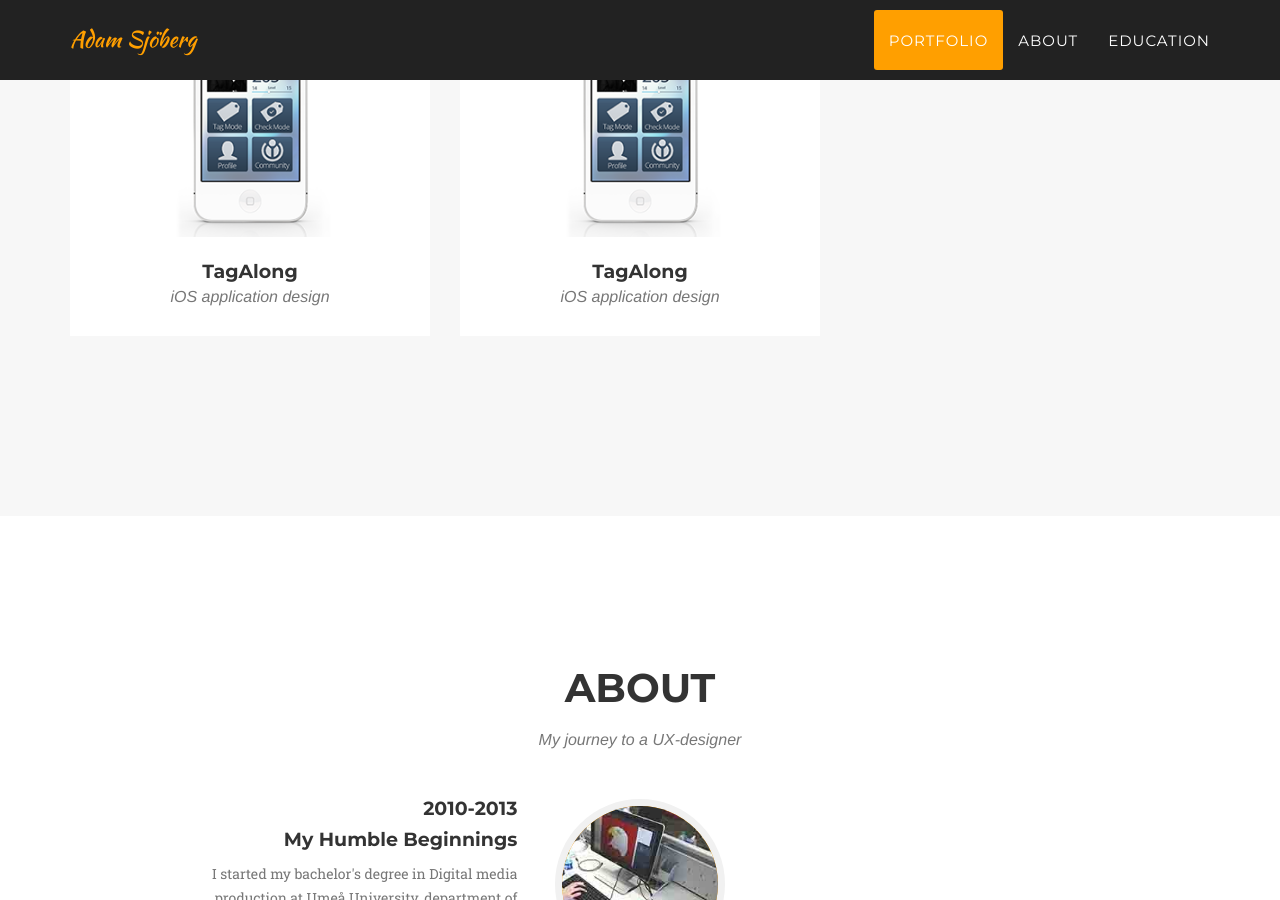
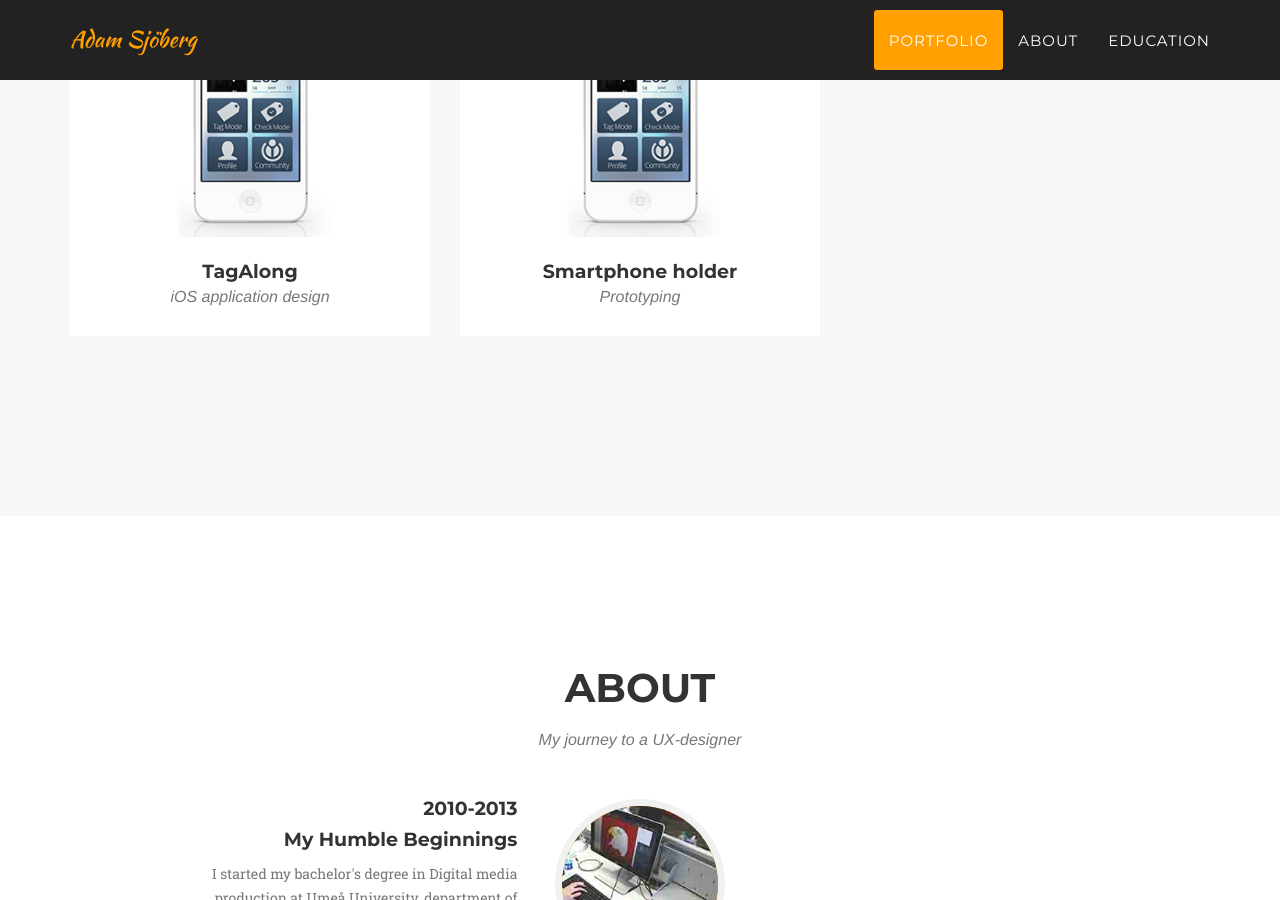
Before and after one commit to Adamsjoberg/Adamsjoberg.github.io, a Jekyll site: the page built from index.html, in a window 1280 px wide and 900 px high, scrolled down 1452 px. Built offline with Jekyll 4.4.1, drawn with Linux system fonts in a browser that asks for light colours; some web fonts are replaced.

Commit message:
added text modal 5

```diff
--- a/_includes/modal5.html
+++ b/_includes/modal5.html
@@ -10,7 +10,7 @@
             <div class="row">
                 <div class="col-lg-8 col-lg-offset-2">
                     <div class="modal-body">
-                        <h2>TagAlong</h2>
+                        <h2>Smartphone holder</h2>
                         <hr class="star-primary">
                         <p>During this project I worked with a team where our task was to create an application for Wikimedia.
                           The issue at hand concerned uncategorized images, meaning that when users searched for images through specific categories,
--- a/_includes/portfolio_grid.html
+++ b/_includes/portfolio_grid.html
@@ -78,8 +78,8 @@
                   <img src="img/portfolio/project/menu.png" class="img-responsive" alt="">
               </a>
               <div class="portfolio-caption">
-                  <h4>TagAlong</h4>
-                  <p class="text-muted">iOS application design<p>
+                  <h4>Smartphone holder</h4>
+                  <p class="text-muted">Prototyping<p>
               </div>
           </div>
             </div>
```
